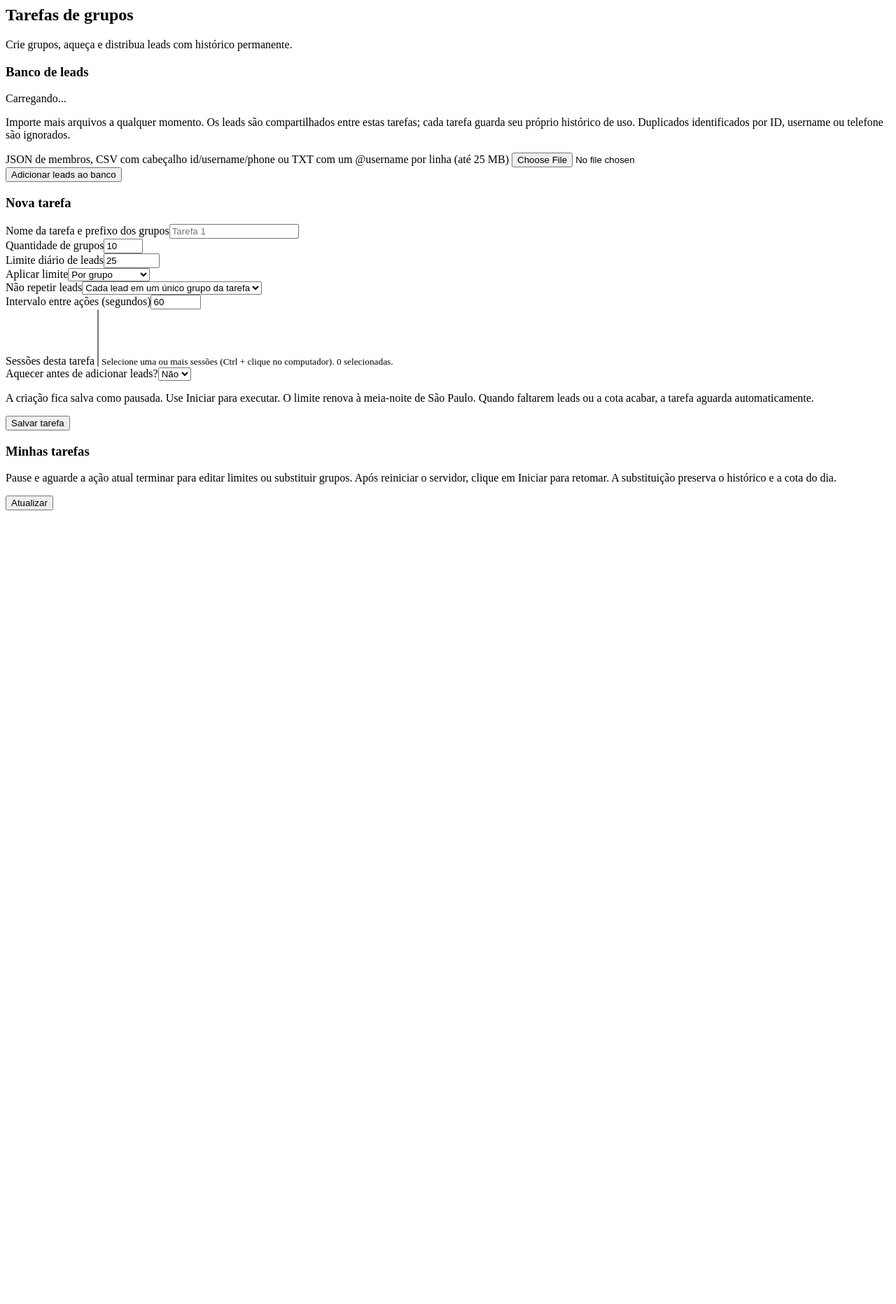
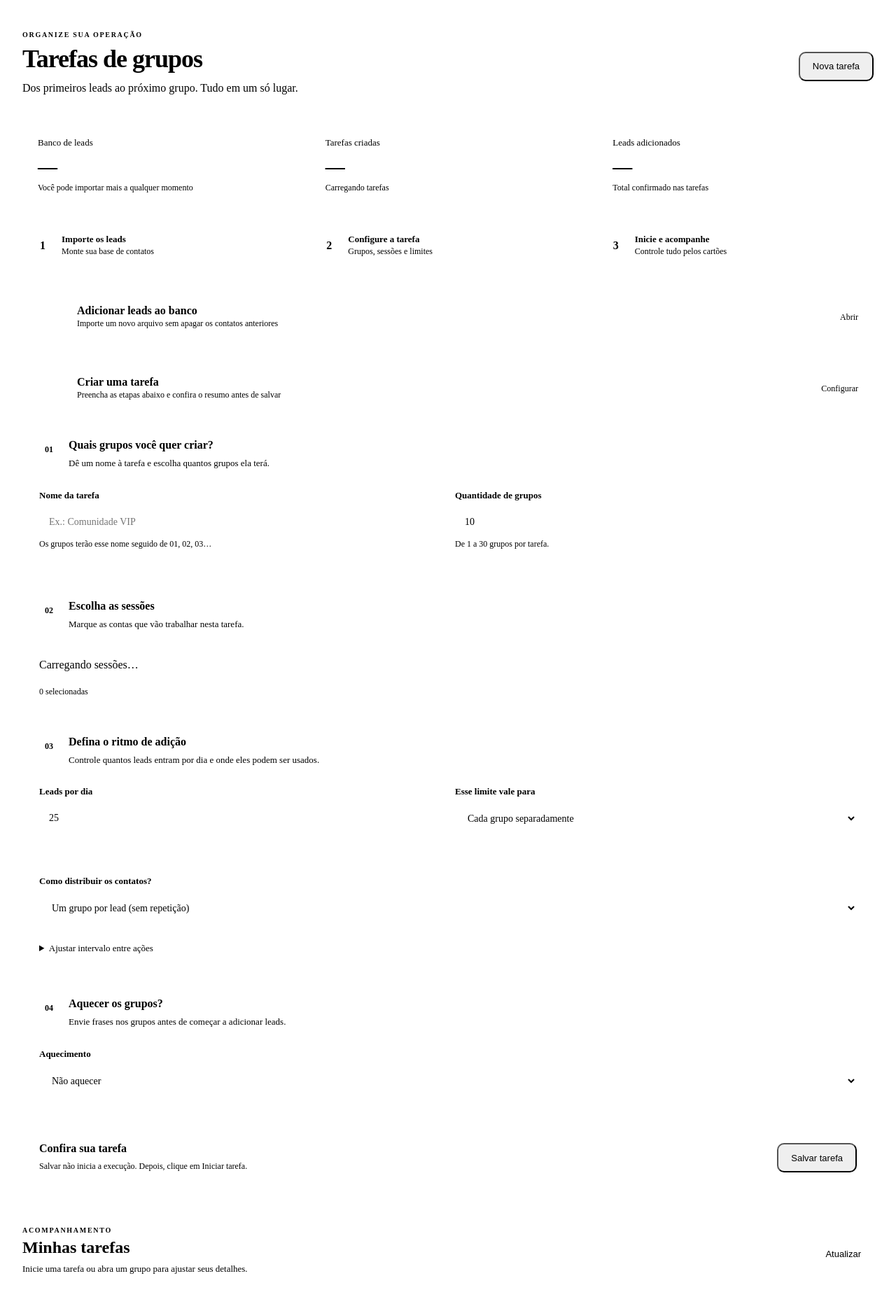
Before and after one commit to zikdobagui/telegramclonerrr, a Flask app: template templates/group_campaigns.html in a window 1280 px wide. Shown: the whole page at 70% size. Before the commit the page ends 729 px from the top, so only its background shows below. Run offline with Flask 3, Linux system fonts and the light colour scheme; the template is opened without the code that fills it, so the values that code supplies are empty.

Commit message:
Simplify group campaign layout with guided setup and clear task cards

```diff
--- /dev/null
+++ b/static/group_campaigns.css
@@ -0,0 +1,112 @@
+#comingSoon { color: var(--ui-ink); background:var(--ui-bg); padding:24px; border-radius:20px; box-sizing:border-box; }
+#comingSoon *, #comingSoon *::before, #comingSoon *::after { box-sizing:border-box; }
+#comingSoon header { text-align:left; margin-bottom:0; color:var(--ui-ink); }
+#comingSoon header::before { display:none; }
+#comingSoon header p { font-weight:400; letter-spacing:normal; }
+#comingSoon [hidden] { display: none !important; }
+#comingSoon .gc-hero { display:flex; align-items:center; justify-content:space-between; gap:24px; padding:12px 0 28px; }
+#comingSoon h2 { margin:8px 0; font-size:clamp(25px,3vw,36px); letter-spacing:-1px; color:var(--ui-ink); }
+#comingSoon h3 { margin:0; color:var(--ui-ink); font-size:18px; }
+#comingSoon p { margin:7px 0; line-height:1.6; color:var(--ui-muted); }
+#comingSoon small { display:block; color:var(--ui-muted); font-size:12px; line-height:1.6; }
+#comingSoon .gc-eyebrow { font-size:10px; font-weight:800; letter-spacing:1.7px; color:var(--ui-accent-strong); }
+#comingSoon .gc-overview { display:grid; grid-template-columns:repeat(3,minmax(0,1fr)); gap:16px; margin-bottom:20px; }
+#comingSoon .gc-overview > div { border:1px solid var(--ui-line); border-radius:16px; padding:22px; background:var(--ui-card); }
+#comingSoon .gc-overview span { color:var(--ui-muted); font-size:13px; }
+#comingSoon .gc-overview strong { display:block; margin:10px 0 5px; font-size:28px; letter-spacing:-.8px; }
+#comingSoon .gc-guide { display:grid; grid-template-columns:repeat(3,minmax(0,1fr)); gap:12px; margin:0 0 28px; }
+#comingSoon .gc-guide button { display:flex; align-items:center; gap:12px; text-align:left; border:0; border-radius:12px; padding:14px; background:var(--ui-soft); color:var(--ui-ink); cursor:pointer; font:inherit; }
+#comingSoon .gc-guide b { display:grid; place-items:center; flex-shrink:0; width:30px; height:30px; border:1px solid var(--ui-line); border-radius:50%; color:var(--ui-accent-strong); background:var(--ui-card); }
+#comingSoon .gc-guide strong { font-size:13px; }
+#comingSoon .gc-panel, #comingSoon .gc-task { border:1px solid var(--ui-line); border-radius:18px; background:var(--ui-card); margin:16px 0; overflow:hidden; }
+#comingSoon .gc-panel > summary { display:flex; align-items:center; gap:14px; padding:22px; cursor:pointer; list-style:none; }
+#comingSoon summary::-webkit-details-marker { display:none; }
+#comingSoon .gc-panel > summary strong { font-size:16px; }
+#comingSoon .gc-section-icon { display:grid; place-items:center; flex-shrink:0; width:42px; height:42px; border-radius:12px; background:var(--ui-soft); color:var(--ui-accent-strong); }
+#comingSoon .gc-expand { margin-left:auto; white-space:nowrap; font-size:12px; color:var(--ui-muted); }
+#comingSoon details[open] > summary .fa-chevron-down { transform:rotate(180deg); }
+#comingSoon .gc-panel-body { border-top:1px solid var(--ui-line); padding:24px; }
+#comingSoon .gc-upload { display:flex; align-items:center; gap:24px; }
+#comingSoon .gc-upload .form-group { flex:1; }
+#comingSoon .form-group { margin:0 0 18px; min-width:0; }
+#comingSoon .form-group label { display:block; font-size:13px; font-weight:650; color:var(--ui-ink); margin-bottom:8px; }
+#comingSoon input:not([type=checkbox]), #comingSoon select, #comingSoon textarea { width:100%; min-width:0; border-radius:10px; box-sizing:border-box; padding:12px 14px; background:var(--ui-card); color:var(--ui-ink); border:1px solid var(--ui-line); font:inherit; font-size:14px; }
+#comingSoon input[type=file] { background:var(--ui-soft); padding:14px; font-size:12px; }
+#comingSoon input[type=file]::file-selector-button { padding:8px 12px; margin-right:12px; border:1px solid var(--ui-line); border-radius:6px; color:var(--ui-ink); background:var(--ui-card); cursor:pointer; }
+#comingSoon input:focus-visible, #comingSoon select:focus-visible, #comingSoon textarea:focus-visible, #comingSoon button:focus-visible, #comingSoon summary:focus-visible { outline:2px solid var(--ui-accent); outline-offset:3px; }
+#comingSoon .gc-grid { display:grid; grid-template-columns:repeat(2,minmax(0,1fr)); gap:20px; }
+#comingSoon .gc-step { padding:4px 0 24px; margin-bottom:24px; border-bottom:1px solid var(--ui-line); }
+#comingSoon .gc-step-heading { display:flex; gap:14px; margin-bottom:20px; }
+#comingSoon .gc-step-heading > span { color:var(--ui-accent-strong); background:var(--ui-soft); border-radius:9px; padding:8px; height:fit-content; font-size:12px; font-weight:800; }
+#comingSoon .gc-step-heading h3 { font-size:16px; }
+#comingSoon .gc-step-heading p { font-size:13px; }
+#comingSoon .gc-sessions { display:grid; grid-template-columns:repeat(auto-fit,minmax(200px,1fr)); gap:10px; max-height:240px; overflow:auto; margin-bottom:10px; }
+#comingSoon .gc-session { display:flex; align-items:center; gap:10px; padding:13px; border:1px solid var(--ui-line); border-radius:10px; cursor:pointer; overflow-wrap:anywhere; font-size:13px; }
+#comingSoon .gc-session:has(input:checked) { border-color:var(--ui-accent); background:var(--ui-soft); }
+#comingSoon .gc-session:has(input:disabled) { opacity:.5; cursor:not-allowed; }
+#comingSoon .gc-session input { width:17px; height:17px; flex-shrink:0; accent-color:var(--ui-accent); }
+#comingSoon .gc-explanation, #comingSoon .gc-note { font-size:13px; background:var(--ui-soft); padding:12px 16px; border-radius:10px; margin:0 0 18px; }
+#comingSoon .gc-advanced { font-size:13px; color:var(--ui-muted); }
+#comingSoon .gc-advanced summary { cursor:pointer; padding:10px 0; }
+#comingSoon .gc-advanced .form-group { margin-top:12px; max-width:320px; }
+#comingSoon .gc-warm { background:var(--ui-soft); padding:20px; border-radius:12px; }
+#comingSoon .gc-save { display:flex; align-items:center; justify-content:space-between; gap:24px; }
+#comingSoon .gc-save p { font-size:14px; }
+#comingSoon .btn { border-radius:10px; padding:11px 18px; font-size:13px; white-space:normal; min-height:42px; }
+#comingSoon .gc-secondary { background:var(--ui-card); color:var(--ui-ink); border:1px solid var(--ui-line); }
+#comingSoon .gc-monitor { margin-top:36px; }
+#comingSoon .gc-monitor-heading, #comingSoon .gc-task-head { display:flex; align-items:center; justify-content:space-between; gap:16px; }
+#comingSoon .gc-monitor-heading h3 { margin-top:6px; font-size:24px; }
+#comingSoon .gc-monitor-heading p { font-size:13px; }
+#comingSoon #campaign-status:empty, #comingSoon #campaign-import-result:empty { display:none; }
+#comingSoon #campaign-status:not(:empty), #comingSoon #campaign-import-result:not(:empty) { padding:14px; border-radius:10px; background:var(--ui-soft); overflow-wrap:anywhere; }
+#comingSoon .gc-task-head { padding:22px; border-bottom:1px solid var(--ui-line); }
+#comingSoon .gc-task-head h3 { font-size:18px; overflow-wrap:anywhere; }
+#comingSoon .gc-task-id { color:var(--ui-muted); font-size:11px; display:block; margin-bottom:6px; }
+#comingSoon .gc-task-actions { display:flex; align-items:center; gap:10px; flex-wrap:wrap; }
+#comingSoon .gc-badge { display:inline-flex; align-items:center; padding:5px 10px; border-radius:6px; font-size:11px; font-weight:700; background:var(--ui-soft); color:var(--ui-muted); }
+#comingSoon .gc-badge.running, #comingSoon .gc-badge.ready { color:var(--ui-good); }
+#comingSoon .gc-badge.error { color:var(--ui-danger); }
+#comingSoon .gc-task-body { padding:20px 22px; }
+#comingSoon .gc-task-meta { display:flex; gap:8px; flex-wrap:wrap; margin-bottom:18px; }
+#comingSoon .gc-task-meta span { font-size:12px; padding:6px 10px; border-radius:6px; background:var(--ui-soft); color:var(--ui-muted); }
+#comingSoon .gc-task-stats { display:grid; grid-template-columns:repeat(4,minmax(0,1fr)); gap:12px; margin-bottom:20px; }
+#comingSoon .gc-task-stats strong { font-size:22px; display:block; color:var(--ui-ink); }
+#comingSoon .gc-task-stats span { font-size:11px; color:var(--ui-muted); }
+#comingSoon .gc-group { border:1px solid var(--ui-line); border-radius:10px; margin:8px 0; }
+#comingSoon .gc-group > summary { display:grid; grid-template-columns:minmax(0,1fr) auto auto; align-items:center; gap:12px; padding:15px; cursor:pointer; list-style:none; }
+#comingSoon .gc-group-title { display:block; font-weight:650; font-size:13px; overflow-wrap:anywhere; }
+#comingSoon .gc-group > summary small { font-size:11px; }
+#comingSoon .gc-group-content { padding:18px; border-top:1px solid var(--ui-line); }
+#comingSoon .gc-replace { margin-top:20px; padding:16px; border:1px dashed var(--ui-line); border-radius:10px; }
+#comingSoon .gc-replace > summary { cursor:pointer; color:var(--ui-muted); font-size:13px; }
+#comingSoon .gc-replace .form-group:first-of-type { margin-top:16px; }
+#comingSoon .gc-history { margin-top:18px; padding-top:15px; border-top:1px solid var(--ui-line); font-size:12px; }
+#comingSoon .gc-history summary { cursor:pointer; color:var(--ui-muted); }
+#comingSoon .gc-alert { padding:12px; border-left:3px solid var(--ui-danger); background:var(--ui-soft); overflow-wrap:anywhere; font-size:13px; }
+#comingSoon .gc-empty { text-align:center; padding:44px 20px; margin-top:18px; border:1px dashed var(--ui-line); border-radius:16px; }
+#comingSoon .gc-empty i { font-size:26px; color:var(--ui-accent-strong); margin-bottom:16px; }
+#comingSoon .gc-empty p { font-size:13px; margin:10px 0 20px; }
+/* Override the older panel-wide compact form rules for this guided form. */
+#comingSoon.tab-content .form-group label, #comingSoon.tab-content .gc-session { color:var(--ui-ink) !important; font-size:13px !important; text-transform:none !important; letter-spacing:normal !important; }
+#comingSoon.tab-content input:not([type=checkbox]), #comingSoon.tab-content select { min-height:44px !important; padding-top:10px !important; padding-bottom:10px !important; }
+#comingSoon.tab-content .btn { min-height:42px !important; }
+#comingSoon.tab-content .gc-secondary { color:var(--ui-ink) !important; }
+@media(max-width:760px) {
+    #comingSoon { padding:14px; border-radius:14px; }
+    #comingSoon .gc-hero, #comingSoon .gc-save, #comingSoon .gc-task-head, #comingSoon .gc-upload { flex-direction:column; align-items:stretch; }
+    #comingSoon .gc-overview { gap:8px; }
+    #comingSoon .gc-overview > div { padding:13px; }
+    #comingSoon .gc-overview strong { font-size:23px; }
+    #comingSoon .gc-overview small { display:none; }
+    #comingSoon .gc-guide { grid-template-columns:1fr; gap:6px; }
+    #comingSoon .gc-guide small { display:none; }
+    #comingSoon .gc-grid { grid-template-columns:1fr; gap:0; }
+    #comingSoon .gc-panel > summary, #comingSoon .gc-panel-body, #comingSoon .gc-task-head, #comingSoon .gc-task-body { padding:16px; }
+    #comingSoon .gc-expand { font-size:0; }
+    #comingSoon .gc-expand i { font-size:12px; }
+    #comingSoon .gc-task-stats { grid-template-columns:repeat(2,minmax(0,1fr)); }
+    #comingSoon .gc-group > summary { grid-template-columns:minmax(0,1fr) auto; }
+    #comingSoon .gc-group > summary > .gc-badge { grid-column:1; grid-row:2; justify-self:start; }
+    #comingSoon .gc-group > summary > i { grid-column:2; grid-row:1; }
+}
--- a/templates/group_campaigns.html
+++ b/templates/group_campaigns.html
@@ -1,57 +1,58 @@
+<link rel="stylesheet" href="{{ url_for('static', filename='group_campaigns.css') }}?v={{ app_version }}">
 <div class="tab-content" id="comingSoon">
-    <div class="content-header">
-        <h2><i class="fas fa-layer-group" aria-hidden="true"></i> Tarefas de grupos</h2>
-        <p>Crie grupos, aqueça e distribua leads com histórico permanente.</p>
+    <header class="gc-hero">
+        <div><span class="gc-eyebrow">ORGANIZE SUA OPERAÇÃO</span><h2>Tarefas de grupos</h2><p>Dos primeiros leads ao próximo grupo. Tudo em um só lugar.</p></div>
+        <button class="btn btn-primary" id="campaign-new" type="button"><i class="fas fa-plus" aria-hidden="true"></i> Nova tarefa</button>
+    </header>
+    <div class="gc-overview" aria-label="Resumo da operação">
+        <div><span>Banco de leads</span><strong id="campaign-lead-total">—</strong><small>Você pode importar mais a qualquer momento</small></div>
+        <div><span>Tarefas criadas</span><strong id="campaign-task-total">—</strong><small id="campaign-running-total">Carregando tarefas</small></div>
+        <div><span>Leads adicionados</span><strong id="campaign-added-total">—</strong><small>Total confirmado nas tarefas</small></div>
     </div>
-    <div class="card">
-        <h3>Banco de leads</h3>
-        <p id="campaign-lead-total">Carregando...</p>
-        <p>Importe mais arquivos a qualquer momento. Os leads são compartilhados entre estas tarefas; cada tarefa guarda seu próprio histórico de uso. Duplicados identificados por ID, username ou telefone são ignorados.</p>
-        <form id="campaign-leads-form">
-            <div class="form-group">
-                <label for="campaign-leads-file">JSON de membros, CSV com cabeçalho id/username/phone ou TXT com um @username por linha (até 25 MB)</label>
-                <input id="campaign-leads-file" type="file" accept=".json,.csv,.txt" required>
-            </div>
-            <button class="btn btn-primary" type="submit">Adicionar leads ao banco</button>
+    <nav class="gc-guide" aria-label="Como começar">
+        <button type="button" data-reveal="campaign-bank"><b>1</b><span><strong>Importe os leads</strong><small>Monte sua base de contatos</small></span></button>
+        <button type="button" data-reveal="campaign-builder"><b>2</b><span><strong>Configure a tarefa</strong><small>Grupos, sessões e limites</small></span></button>
+        <button type="button" data-reveal="campaign-monitor"><b>3</b><span><strong>Inicie e acompanhe</strong><small>Controle tudo pelos cartões</small></span></button>
+    </nav>
+    <details class="gc-panel" id="campaign-bank">
+        <summary><span class="gc-section-icon"><i class="fas fa-address-book" aria-hidden="true"></i></span><span><strong>Adicionar leads ao banco</strong><small>Importe um novo arquivo sem apagar os contatos anteriores</small></span><span class="gc-expand">Abrir <i class="fas fa-chevron-down" aria-hidden="true"></i></span></summary>
+        <div class="gc-panel-body">
+            <form id="campaign-leads-form" class="gc-upload">
+                <div class="form-group"><label for="campaign-leads-file">Escolha seu arquivo de contatos</label><input id="campaign-leads-file" type="file" accept=".json,.csv,.txt" required><small>JSON de membros, CSV com id/username/phone ou TXT com um @username por linha. Até 25 MB.</small></div>
+                <button class="btn btn-primary" type="submit">Importar leads</button>
+            </form>
+            <p class="gc-note">Contatos duplicados são identificados automaticamente. Cada tarefa mantém seu próprio histórico de uso.</p>
+            <p id="campaign-import-result" role="status"></p>
+        </div>
+    </details>
+    <details class="gc-panel" id="campaign-builder" open>
+        <summary><span class="gc-section-icon"><i class="fas fa-sliders-h" aria-hidden="true"></i></span><span><strong>Criar uma tarefa</strong><small>Preencha as etapas abaixo e confira o resumo antes de salvar</small></span><span class="gc-expand">Configurar <i class="fas fa-chevron-down" aria-hidden="true"></i></span></summary>
+        <form id="campaign-create-form" class="gc-panel-body">
+            <section class="gc-step"><div class="gc-step-heading"><span>01</span><div><h3>Quais grupos você quer criar?</h3><p>Dê um nome à tarefa e escolha quantos grupos ela terá.</p></div></div>
+                <div class="gc-grid"><div class="form-group"><label for="campaign-name">Nome da tarefa</label><input id="campaign-name" required maxlength="100" placeholder="Ex.: Comunidade VIP"><small>Os grupos terão esse nome seguido de 01, 02, 03…</small></div><div class="form-group"><label for="campaign-count">Quantidade de grupos</label><input id="campaign-count" type="number" min="1" max="30" value="10" required><small>De 1 a 30 grupos por tarefa.</small></div></div>
+            </section>
+            <section class="gc-step"><div class="gc-step-heading"><span>02</span><div><h3>Escolha as sessões</h3><p>Marque as contas que vão trabalhar nesta tarefa.</p></div></div>
+                <select id="campaign-sessions" multiple hidden aria-label="Sessões selecionadas"></select>
+                <div id="campaign-session-options" class="gc-sessions" role="group" aria-label="Sessões disponíveis"><p>Carregando sessões…</p></div><small id="campaign-session-count">0 selecionadas</small>
+            </section>
+            <section class="gc-step"><div class="gc-step-heading"><span>03</span><div><h3>Defina o ritmo de adição</h3><p>Controle quantos leads entram por dia e onde eles podem ser usados.</p></div></div>
+                <div class="gc-grid"><div class="form-group"><label for="campaign-limit">Leads por dia</label><input id="campaign-limit" type="number" min="1" max="10000" value="25" required></div><div class="form-group"><label for="campaign-limit-scope">Esse limite vale para</label><select id="campaign-limit-scope"><option value="group">Cada grupo separadamente</option><option value="task">Todos os grupos juntos</option></select></div></div>
+                <p class="gc-explanation" id="campaign-limit-explanation"></p>
+                <div class="form-group"><label for="campaign-dedup">Como distribuir os contatos?</label><select id="campaign-dedup"><option value="task">Um grupo por lead (sem repetição)</option><option value="group">Todos os grupos, uma vez em cada</option></select></div>
+                <details class="gc-advanced"><summary>Ajustar intervalo entre ações</summary><div class="form-group"><label for="campaign-delay">Intervalo em segundos</label><input id="campaign-delay" type="number" min="10" max="3600" value="60" required></div></details>
+            </section>
+            <section class="gc-step"><div class="gc-step-heading"><span>04</span><div><h3>Aquecer os grupos?</h3><p>Envie frases nos grupos antes de começar a adicionar leads.</p></div></div>
+                <div class="form-group"><label for="campaign-warming">Aquecimento</label><select id="campaign-warming"><option value="no">Não aquecer</option><option value="yes">Sim, aquecer antes de adicionar</option></select></div>
+                <div id="campaign-warm-fields" class="gc-warm" hidden>
+                    <div class="gc-grid"><div class="form-group"><label for="campaign-warm-days">Aquecer durante quantos dias?</label><input id="campaign-warm-days" type="number" min="1" max="90" value="1"></div><div class="form-group"><label for="campaign-warm-interval">Enviar uma frase a cada (minutos)</label><input id="campaign-warm-interval" type="number" min="1" max="1440" value="60"></div></div>
+                    <div class="form-group"><label for="campaign-phrases-file">Carregar frases de um arquivo TXT</label><input id="campaign-phrases-file" type="file" accept=".txt"></div><div class="form-group"><label for="campaign-phrases">Ou escreva suas frases aqui</label><textarea id="campaign-phrases" rows="4" placeholder="Bom dia, pessoal!&#10;Sejam bem-vindos ao grupo."></textarea><small>Uma frase por linha. Você pode editar o texto importado.</small></div>
+                </div>
+            </section>
+            <footer class="gc-save"><div><strong>Confira sua tarefa</strong><p id="campaign-preview"></p><small>Salvar não inicia a execução. Depois, clique em Iniciar tarefa.</small></div><button class="btn btn-primary" type="submit">Salvar tarefa <i class="fas fa-arrow-right" aria-hidden="true"></i></button></footer>
         </form>
-        <p id="campaign-import-result" role="status"></p>
-    </div>
-    <div class="card">
-        <h3>Nova tarefa</h3>
-        <form id="campaign-create-form">
-            <div class="form-row">
-                <div class="form-group"><label for="campaign-name">Nome da tarefa e prefixo dos grupos</label><input id="campaign-name" required maxlength="100" placeholder="Tarefa 1"></div>
-                <div class="form-group"><label for="campaign-count">Quantidade de grupos</label><input id="campaign-count" type="number" min="1" max="30" value="10" required></div>
-                <div class="form-group"><label for="campaign-limit">Limite diário de leads</label><input id="campaign-limit" type="number" min="1" max="10000" value="25" required></div>
-            </div>
-            <div class="form-row">
-                <div class="form-group"><label for="campaign-limit-scope">Aplicar limite</label><select id="campaign-limit-scope"><option value="group">Por grupo</option><option value="task">Na tarefa inteira</option></select></div>
-                <div class="form-group"><label for="campaign-dedup">Não repetir leads</label><select id="campaign-dedup"><option value="task">Cada lead em um único grupo da tarefa</option><option value="group">Uma vez em cada grupo</option></select></div>
-                <div class="form-group"><label for="campaign-delay">Intervalo entre ações (segundos)</label><input id="campaign-delay" type="number" min="10" max="3600" value="60" required></div>
-            </div>
-            <div class="form-group">
-                <label for="campaign-sessions">Sessões desta tarefa</label>
-                <select id="campaign-sessions" multiple size="5" required aria-describedby="campaign-session-help"></select>
-                <small id="campaign-session-help">Selecione uma ou mais sessões (Ctrl + clique no computador). <span id="campaign-session-count">0 selecionadas</span>.</small>
-            </div>
-            <div class="form-group"><label for="campaign-warming">Aquecer antes de adicionar leads?</label><select id="campaign-warming"><option value="no">Não</option><option value="yes">Sim</option></select></div>
-            <div id="campaign-warm-fields" hidden>
-                <div class="form-row">
-                    <div class="form-group"><label for="campaign-warm-days">Dias de aquecimento por grupo</label><input id="campaign-warm-days" type="number" min="1" max="90" value="1"></div>
-                    <div class="form-group"><label for="campaign-warm-interval">Intervalo entre frases (minutos)</label><input id="campaign-warm-interval" type="number" min="1" max="1440" value="60"></div>
-                </div>
-                <div class="form-group"><label for="campaign-phrases-file">Importar frases predefinidas (TXT, uma por linha)</label><input id="campaign-phrases-file" type="file" accept=".txt"></div>
-                <div class="form-group"><label for="campaign-phrases">Frases do aquecimento</label><textarea id="campaign-phrases" rows="5" placeholder="Uma frase por linha"></textarea></div>
-            </div>
-            <p>A criação fica salva como pausada. Use Iniciar para executar. O limite renova à meia-noite de São Paulo. Quando faltarem leads ou a cota acabar, a tarefa aguarda automaticamente.</p>
-            <button class="btn btn-primary" type="submit">Salvar tarefa</button>
-        </form>
-    </div>
-    <div class="card">
-        <h3>Minhas tarefas</h3>
-        <p>Pause e aguarde a ação atual terminar para editar limites ou substituir grupos. Após reiniciar o servidor, clique em Iniciar para retomar. A substituição preserva o histórico e a cota do dia.</p>
-        <button type="button" class="btn btn-primary" id="campaign-refresh">Atualizar</button>
-        <p id="campaign-status" role="status"></p>
-        <div id="campaign-list"></div>
-    </div>
+    </details>
+    <section id="campaign-monitor" class="gc-monitor">
+        <div class="gc-monitor-heading"><div><span class="gc-eyebrow">ACOMPANHAMENTO</span><h3>Minhas tarefas</h3><p>Inicie uma tarefa ou abra um grupo para ajustar seus detalhes.</p></div><button type="button" class="btn gc-secondary" id="campaign-refresh"><i class="fas fa-sync" aria-hidden="true"></i> Atualizar</button></div>
+        <p id="campaign-status" role="status"></p><div id="campaign-list"></div>
+    </section>
 </div>
```
Also changed, not shown: static/group_campaigns.js (+76 -25 lines), tests/browser_group_campaigns.py (+18 -6 lines).
